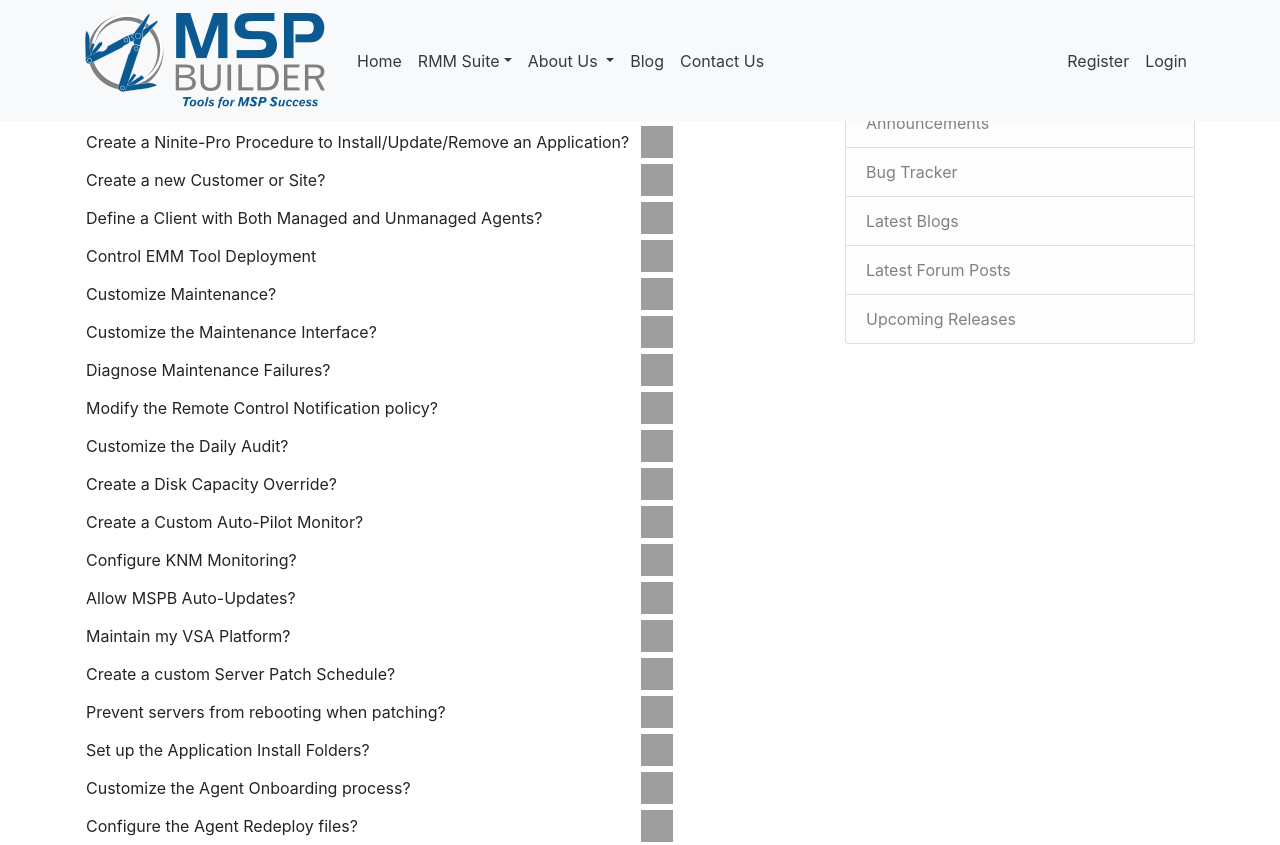
After one commit to greeneless/django_mspb, a Django app: page /rmm-suite/how-do-i in a window 1280 px wide. The commit adds this page. Run offline with Django 3.2, Linux system fonts and the light colour scheme; some libraries are stand-ins or nearby versions; grey boxes are pictures that could not be loaded.

Commit message:
How do I

```diff
--- a/blog/Templates/blog/navbar.html
+++ b/blog/Templates/blog/navbar.html
@@ -13,7 +13,7 @@
                 <a class="nav-item nav-link text-dark dropdown-toggle" href="{% url 'blog-rmmsuite' %}" id="rmmDropdown" data-toggle="dropdown" aria-haspopup="true" aria-expanded="false">RMM Suite</a>
                 <div class="dropdown-menu" aria-labelledby="rmmDropdown">
                   <a class="dropdown-item" href="{% url 'blog-rmmsuite-administration' %}">Administration Tools</a>
-                  <a class="dropdown-item" href="#">How Do I...</a>
+                  <a class="dropdown-item" href="{% url 'blog-rmmsuite-how-do-i' %}">How Do I...</a>
                   <a class="dropdown-item" href="{% url 'blog-rmmsuite' %}">Technical Specifications</a>
                   <a class="dropdown-item" href="#">Technician Manuals</a>
                   <a class="dropdown-item" href="#">Support Desk</a>
--- /dev/null
+++ b/blog/Templates/blog/rmm-suite/how-do-i.html
@@ -0,0 +1,90 @@
+{% extends "blog/base.html" %}
+{% block content %}
+<br><br>
+<h4>How do I...</h4>
+<table>
+  <tbody>
+    <tr>
+      <td>Create a Procedure to Install an Application?</td>
+      <td rowspan="100" width="10">&nbsp;</td>
+      <td><a title="Create an Install Procedure" href="https://dist.mspbuilder.com/_media_/Documents/HowDoI/CreateInstallProcedure.pdf" target="_blank"><img src="https://www.mspbuilder.com/Data/Sites/1/media/Icons/PdfLogo32.png" alt="" width="32" height="32" vspace="2" /></a></td>
+    </tr>
+    <tr>
+      <td>Create a Ninite-Pro Procedure to Install/Update/Remove an Application?</td>
+      <td><a title="Create a Ninite-Pro Procedure" href="https://dist.mspbuilder.com/_media_/Documents/HowDoI/Create_a_Ninite-Pro_Installer.pdf" target="_blank"><img src="https://www.mspbuilder.com/Data/Sites/1/media/Icons/PdfLogo32.png" alt="" width="32" height="32" vspace="2" /></a></td>
+    </tr>
+    <tr>
+      <td>Create a new Customer or Site?</td>
+      <td><a title="Create a new Customer or Site" href="https://dist.mspbuilder.com/_media_/Documents/HowDoI/Create_a_New_Customer_or_Site.pdf" target="_blank"><img src="https://www.mspbuilder.com/Data/Sites/1/media/Icons/PdfLogo32.png" alt="" width="32" height="32" vspace="2" /></a></td>
+    </tr>
+    <tr>
+      <td>Define a Client with Both Managed and Unmanaged Agents?</td>
+      <td><a title="Managed + Unmanaged" href="https://dist.mspbuilder.com/_media_/Documents/HowDoI/ManagedUnmanaged.pdf" target="_blank"><img src="https://www.mspbuilder.com/Data/Sites/1/media/Icons/PdfLogo32.png" alt="" width="32" height="32" vspace="2" /></a></td>
+    </tr>
+    <tr>
+      <td>Control EMM Tool Deployment</td>
+      <td><a title="Control EMM Deployment" href="https://dist.mspbuilder.com/_media_/Documents/HowDoI/Control_EMM_Tool_Deployment.pdf" target="_blank"><img src="https://www.mspbuilder.com/Data/Sites/1/media/Icons/PdfLogo32.png" alt="" width="32" height="32" vspace="2" /></a></td>
+    </tr>
+    <tr>
+      <td>Customize Maintenance?</td>
+      <td><a title="Customize Maintenance" href="https://dist.mspbuilder.com/_media_/Documents/HowDoI/CustomizeMaintenance.pdf" target="_blank"><img src="https://www.mspbuilder.com/Data/Sites/1/media/Icons/PdfLogo32.png" alt="" width="32" height="32" vspace="2" /></a></td>
+    </tr>
+    <tr>
+      <td>Customize the Maintenance Interface?</td>
+      <td><a title="Customize the Maintenance Interface" href="https://dist.mspbuilder.com/_media_/Documents/HowDoI/Customize_the_Maintenance_Interface.pdf" target="_blank"><img src="https://www.mspbuilder.com/Data/Sites/1/media/Icons/PdfLogo32.png" alt="" width="32" height="32" vspace="2" /></a></td>
+    </tr>
+    <tr>
+      <td>Diagnose Maintenance Failures?</td>
+      <td><a title="Diagnose Maintenance Failures" href="https://dist.mspbuilder.com/_media_/Documents/HowDoI/DiagnoseMaintFailures.pdf" target="_blank"><img src="https://www.mspbuilder.com/Data/Sites/1/media/Icons/PdfLogo32.png" alt="" width="32" height="32" vspace="2" /></a></td>
+    </tr>
+    <tr>
+      <td>Modify the Remote Control Notification policy?</td>
+      <td><a title="Remote Control Notices" href="https://dist.mspbuilder.com/_media_/Documents/HowDoI/RemoteControlNotices.pdf" target="_blank"><img src="https://www.mspbuilder.com/Data/Sites/1/media/Icons/PdfLogo32.png" alt="" width="32" height="32" vspace="2" /></a></td>
+    </tr>
+    <tr>
+      <td>Customize the Daily Audit?</td>
+      <td><a title="Customize the Daily Audit" href="https://dist.mspbuilder.com/_media_/Documents/HowDoI/CollectCustomAuditData.pdf" target="_blank"><img src="https://www.mspbuilder.com/Data/Sites/1/media/Icons/PdfLogo32.png" alt="" width="32" height="32" vspace="2" /></a></td>
+    </tr>
+    <tr>
+      <td>Create a Disk Capacity Override?</td>
+      <td><a title="Create a Disk Capacity Override" href="https://dist.mspbuilder.com/_media_/Documents/HowDoI/Create_a_Disk_Smart_Monitor_Override.pdf" target="_blank"><img src="https://www.mspbuilder.com/Data/Sites/1/media/Icons/PdfLogo32.png" alt="" width="32" height="32" vspace="2" /></a></td>
+    </tr>
+    <tr>
+      <td>Create a Custom Auto-Pilot Monitor?</td>
+      <td><a title="Create a Custom Auto-Pilot Monitor" href="https://dist.mspbuilder.com/_media_/Documents/HowDoI/Create_a_Custom_Auto-Pilot_Monitor.pdf" target="_blank"><img src="https://www.mspbuilder.com/Data/Sites/1/media/Icons/PdfLogo32.png" alt="" width="32" height="32" vspace="2" /></a></td>
+    </tr>
+    <tr>
+      <td>Configure KNM Monitoring?</td>
+      <td><a title="Configure KNM Monitoring" href="https://dist.mspbuilder.com/_media_/Documents/HowDoI/ConfigureKNM.pdf" target="_blank"><img src="https://www.mspbuilder.com/Data/Sites/1/media/Icons/PdfLogo32.png" alt="" width="32" height="32" vspace="2" /></a></td>
+    </tr>
+    <tr>
+      <td>Allow MSPB Auto-Updates?</td>
+      <td><a title="Allow MSPB Auto-Updates" href="https://dist.mspbuilder.com/_media_/Documents/HowDoI/AllowAuto-Updates.pdf" target="_blank"><img src="https://www.mspbuilder.com/Data/Sites/1/media/Icons/PdfLogo32.png" alt="" width="32" height="32" vspace="2" /></a></td>
+    </tr>
+    <tr>
+      <td>Maintain my VSA Platform?</td>
+      <td><a title="Maintain my VSA Platform" href="https://dist.mspbuilder.com/_media_/Documents/HowDoI/Maintain_my_VSA_Platform.pdf" target="_blank"><img src="https://www.mspbuilder.com/Data/Sites/1/media/Icons/PdfLogo32.png" alt="" width="32" height="32" vspace="2" /></a></td>
+    </tr>
+    <tr>
+      <td>Create a custom Server Patch Schedule?</td>
+      <td><a title="Create a custom Server Patch Schedule" href="https://dist.mspbuilder.com/_media_/Documents/HowDoI/Customize_Server_Patch_Schedules.pdf" target="_blank"><img src="https://www.mspbuilder.com/Data/Sites/1/media/Icons/PdfLogo32.png" alt="" width="32" height="32" vspace="2" /></a></td>
+    </tr>
+    <tr>
+      <td>Prevent servers from rebooting when patching?</td>
+      <td><a title="Prevent Servers from Rebooting when Patching" href="https://dist.mspbuilder.com/_media_/Documents/HowDoI/Create_a_Server_No_Reboot_Patch_Policy.pdf" target="_blank"><img src="https://www.mspbuilder.com/Data/Sites/1/media/Icons/PdfLogo32.png" alt="" width="32" height="32" vspace="2" /></a></td>
+    </tr>
+    <tr>
+      <td>Set up the Application Install Folders?</td>
+      <td><a title="Set up the Application Install Folders" href="https://dist.mspbuilder.com/_media_/Documents/HowDoI/Configure_Application_Support_Install_Files.pdf" target="_blank"><img src="https://www.mspbuilder.com/Data/Sites/1/media/Icons/PdfLogo32.png" alt="" width="32" height="32" vspace="2" /></a></td>
+    </tr>
+    <tr>
+      <td>Customize the Agent Onboarding process?</td>
+      <td><a title="Customize the Agent Onboarding process" href="https://dist.mspbuilder.com/_media_/Documents/HowDoI/Customize_Agent_Onboarding.pdf" target="_blank"><img src="https://www.mspbuilder.com/Data/Sites/1/media/Icons/PdfLogo32.png" alt="" width="32" height="32" vspace="2" /></a></td>
+    </tr>
+    <tr>
+      <td>Configure the Agent Redeploy files?</td>
+      <td><a title="Configure the Agent Redeploy files" href="https://dist.mspbuilder.com/_media_/Documents/HowDoI/Configure_the_Agent_Redeployment_files.pdf" target="_blank"><img src="https://www.mspbuilder.com/Data/Sites/1/media/Icons/PdfLogo32.png" alt="" width="32" height="32" vspace="2" /></a></td>
+    </tr>
+  </tbody>
+</table>
+{% endblock content %}
--- a/blog/urls.py
+++ b/blog/urls.py
@@ -20,6 +20,7 @@
     path('post/<int:pk>/delete', PostDeleteView.as_view(), name='post-delete'),
     path('about/', views.about, name='blog-about'),
     path('rmm-suite/administration', views.administration, name='blog-rmmsuite-administration'),
+    path('rmm-suite/how-do-i', views.how_do_i, name='blog-rmmsuite-how-do-i'),
     path('about/staff', views.staff, name='blog-staff'),
     path('contact/', views.contact, name='blog-contact'),
     path('rmm-suite/', views.rmm_suite, name='blog-rmmsuite'),
--- a/blog/views.py
+++ b/blog/views.py
@@ -91,6 +91,10 @@
     return render(request, 'blog/contact.html', {'title': 'Contact Us'})
 
 
+def how_do_i(request):
+    return render(request, 'blog/rmm-suite/how-do-i.html', {'title': 'How Do I...'})
+
+
 def staff(request):
     return render(request, 'blog/about/staff.html', {'title': 'Our Team'})
 
```
